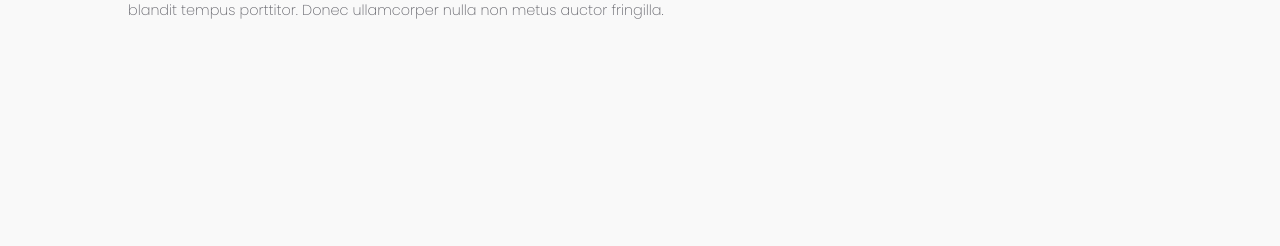
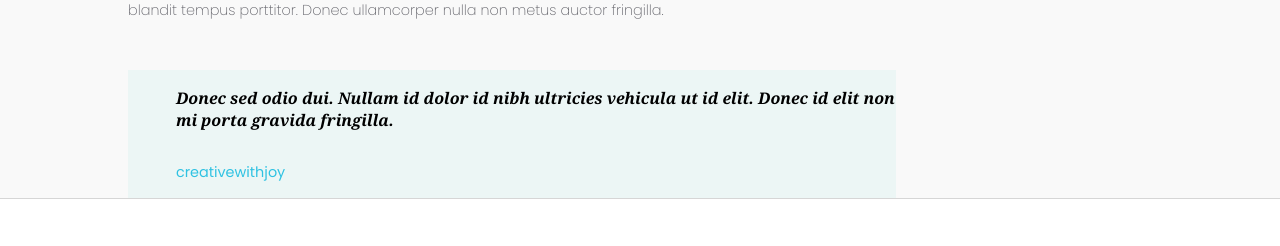
Before and after one commit to manorinfinity/demo_website, a Next.js app: page /article in a window 1280 px wide. Shown: the part 1932-2178 px from the top of the page. Built offline with nearby package versions, Linux system fonts and the light colour scheme.

Commit message:
only right navbar left

```diff
--- a/src/pages/article/index.js
+++ b/src/pages/article/index.js
@@ -100,6 +100,13 @@ function Article() {
             fringilla. Curabitur blandit tempus porttitor. Donec ullamcorper
             nulla non metus auctor fringilla.
           </div>
+          <div className={Styles.bluePara}>
+            <p>
+              Donec sed odio dui. Nullam id dolor id nibh ultricies vehicula ut
+              id elit. Donec id elit non mi porta gravida fringilla.
+            </p>
+            <p>creativewithjoy</p>
+          </div>
         </div>
         <div>hi</div>
       </div>
--- a/src/styles/Article.module.css
+++ b/src/styles/Article.module.css
@@ -47,15 +47,11 @@
 }
 .content {
   display: grid;
-  grid-template-rows: 25rem 20rem 20rem 20rem;
+  grid-template-rows: 25rem 20rem 20rem 7rem 8rem;
 }
 .euroImage {
   width: 100%;
   height: 100%;
-}
-
-.paras > p:first-child {
-  font-family: "Noto Serif", serif;
 }
 
 .paras > p {
@@ -90,3 +86,23 @@
   font-size: 0.9rem;
   font-weight: 200;
 }
+
+.bluePara {
+  background-color: #ecf6f5;
+  display: flex;
+  justify-content: space-around;
+  align-items: flex-start;
+  flex-direction: column;
+}
+
+.bluePara > p {
+  margin-left: 3rem;
+}
+.bluePara > p:first-child {
+  font-family: "Noto Serif", serif;
+}
+.bluePara > p:nth-child(2) {
+  color: #2fc2e2;
+  font-family: "Poppins", sans-serif;
+  font-size: 0.9rem;
+}
```
